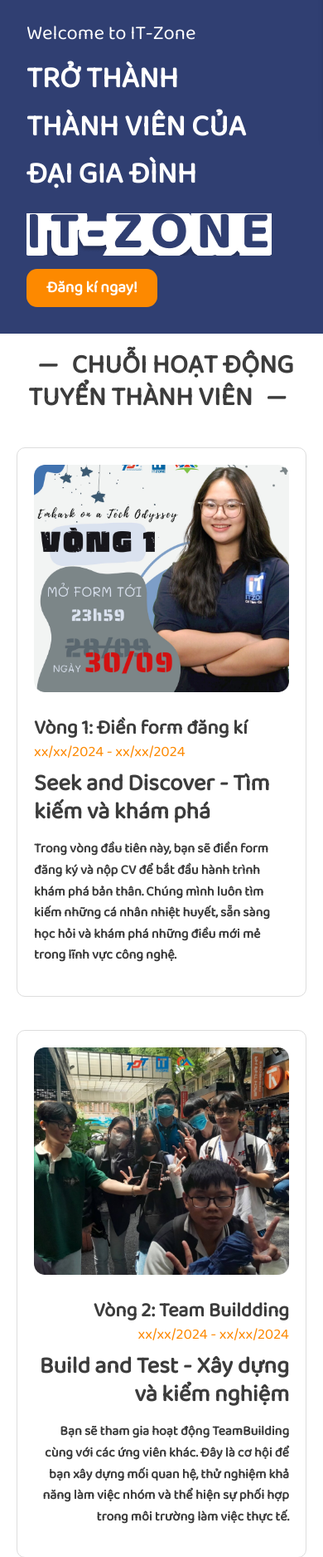
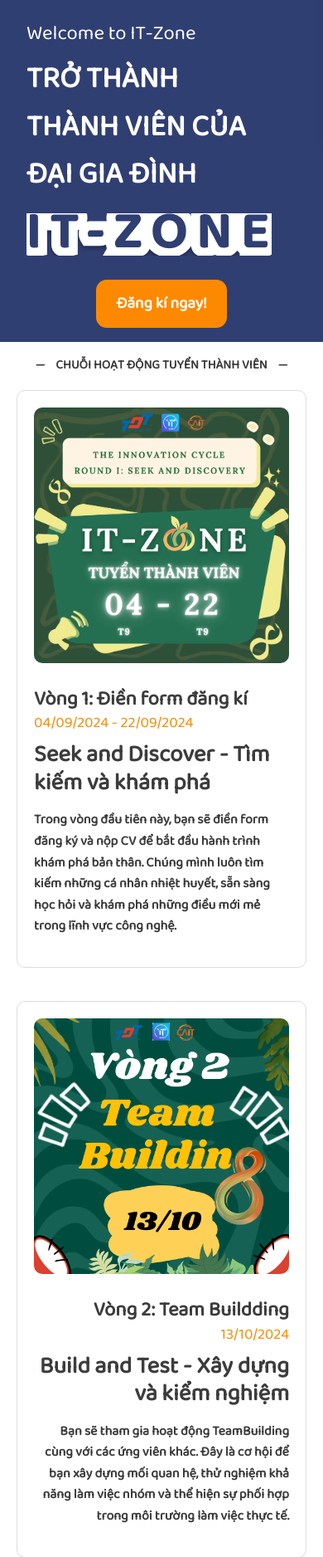
Before and after one commit to Tiendat06/LandingPageITZone, a PHP site: page /recruitment in a window 390 px wide. Shown: the part 205-2081 px from the top of the page at 83% size. Run offline with PHP 8.4, Linux system fonts and the light colour scheme; some libraries are stand-ins or nearby versions.

Commit message:
update content for page recruitment and fix some responsive bug, update error page, footer page, update link for home, activity, recruitment page

```diff
--- a/public/scss/layouts/responsive.scss
+++ b/public/scss/layouts/responsive.scss
@@ -2,6 +2,9 @@
 @media only screen and (max-width: 46.1875em){
   .col-sm-0{
     display: none !important;
+  }
+  .recruitment__top-button--outer{
+    text-align: center;
   }
   .home-activity-right{
     margin-top: 16px;
--- a/public/scss/pages/activity.scss
+++ b/public/scss/pages/activity.scss
@@ -570,7 +570,7 @@
         font-weight: bold;
         text-transform: uppercase;
         @include respond-to('mobile'){
-          font-size: $text-size;
+          font-size: $title-size;
           width: 100%;
         }
       }
--- a/public/scss/pages/recruitment.scss
+++ b/public/scss/pages/recruitment.scss
@@ -105,6 +105,10 @@
       font-weight: bold;
       margin-bottom: 40px;
       position: relative;
+      @include respond-to('mobile'){
+        font-size: 15px;
+        margin-bottom: 20px;
+      }
 
       &::before,
       &::after {
--- a/views/layouts/partials/footer.php
+++ b/views/layouts/partials/footer.php
@@ -12,9 +12,15 @@
             </div>
             <p class="footer-para">CLB HỌC THUẬT IT-Z<span>O</span>NE</p>
             <div class="footer-icon">
-                <img class="footer-icon__item" src="/public/img/icon/icon_location.png" alt="">
-                <img class="footer-icon__item" src="/public/img/icon/icon_mail-filled.png" alt="">
-                <img class="footer-icon__item" src="/public/img/icon/icon_fb.png" alt="">
+                <a target="_blank" href="https://www.facebook.com/caitzone">
+                    <img class="footer-icon__item" src="/public/img/icon/icon_location.png" alt="">
+                </a>
+                <a href="mailto:clbitzone@gmail.com">
+                    <img class="footer-icon__item" src="/public/img/icon/icon_mail-filled.png" alt="">
+                </a>
+                <a target="_blank" href="https://www.facebook.com/caitzone">
+                    <img class="footer-icon__item" src="/public/img/icon/icon_fb.png" alt="">
+                </a>
             </div>
         </div>
     </div>
@@ -25,9 +31,9 @@
                     <h5 class="footer-about__title">Về chúng tôi</h5>
                 </div>
                 <div class="footer-about__text">
-                    <p class="footer-about__para">Thông tin chung</p>
-                    <p class="footer-about__para">Cơ cấu</p>
-                    <p class="footer-about__para">Thành tích</p>
+                    <a href="/" class="footer-about__para d-block">Thông tin chung</a>
+                    <a href="/info" class="footer-about__para d-block">Cơ cấu</a>
+                    <a href="/achievement" class="footer-about__para d-block">Thành tích</a>
                 </div>
             </div>
             <div class="footer-activity">
@@ -35,9 +41,9 @@
                     <h5 class="footer-about__title">Hoạt động</h5>
                 </div>
                 <div class="footer-about__text">
-                    <p class="footer-about__para">Nội bộ</p>
-                    <p class="footer-about__para">Cấp trường</p>
-                    <p class="footer-about__para">Tài trợ</p>
+                    <a href="/activity#local" class="footer-about__para d-block">Nội bộ</a>
+                    <a href="/activity#school" class="footer-about__para d-block">Cấp trường</a>
+                    <a href="/activity#cost" class="footer-about__para d-block">Tài trợ</a>
                 </div>
             </div>
             <div class="footer-support">
@@ -45,8 +51,8 @@
                     <h5 class="footer-about__title">Hỗ trợ</h5>
                 </div>
                 <div class="footer-about__text">
-                    <p class="footer-about__para">Giải đáp</p>
-                    <p class="footer-about__para">Liên hệ</p>
+                    <a target="_blank" href="https://www.facebook.com/caitzone" class="footer-about__para d-block">Giải đáp</a>
+                    <a target="_blank" href="https://www.facebook.com/caitzone" class="footer-about__para d-block">Liên hệ</a>
 <!--                    <p class="footer-about__para">Thành tích</p>-->
                 </div>
             </div>
--- a/views/site/recruitment.php
+++ b/views/site/recruitment.php
@@ -8,11 +8,13 @@
         <div class="recruitment__top-content">
             <div class="recruitment__top-content__text">
                 <p class="recruitment__top-content__text-welcome">Welcome to IT-Zone</p>
-                <div class="recruitment__top-content__text-box">
+                <div class="recruitment__top-content__text-box mb-5">
                     <h1 class="recruitment__top-content__text-subhead">TRỞ THÀNH <br>THÀNH VIÊN CỦA ĐẠI GIA ĐÌNH</h1>
                     <img class="recruitment__top-content__text-logo" src="/public/img/recruitment/IT-ZONE.png" alt="IT-ZONE logo">
                 </div>
-                <button class="recruitment__top-button">Đăng kí ngay!</button>
+                <div class="recruitment__top-button--outer">
+                    <a target="_blank" href="https://forms.gle/PxiyJf4Z3GcpEzwu7" class="recruitment__top-button">Đăng kí ngay!</a>
+                </div>
             </div>
         </div>
     </section>
@@ -22,30 +24,30 @@
         </h1>
         <div class="recruitment__bot-content">
             <div class="recruitment__bot-content__card">
-                <img class="recruitment__bot-content__card-img" src="/public/img/recruitment/rec_1.png" alt="Recruitment stage 1">
+                <img class="recruitment__bot-content__card-img" src="/public/img/recruitment/round-1.png" alt="Recruitment stage 1">
                 <div class="recruitment__bot-content__card-text">
                     <h2 class="recruitment__bot-content__card-text-round">Vòng 1: Điền form đăng kí</h2>
-                    <span class="recruitment__bot-content__card-text-date">xx/xx/2024 - xx/xx/2024</span>
+                    <span class="recruitment__bot-content__card-text-date">04/09/2024 - 22/09/2024</span>
                     <h3 class="recruitment__bot-content__card-text-title">Seek and Discover - Tìm kiếm và khám phá</h3>
                     <p class="recruitment__bot-content__card-text-content">Trong vòng đầu tiên này, bạn sẽ điền form đăng ký và nộp CV để bắt đầu hành trình khám phá bản thân. Chúng mình luôn tìm kiếm những cá nhân nhiệt huyết, sẵn sàng học hỏi và khám phá những điều mới mẻ trong lĩnh vực công nghệ.</p>
                 </div>
             </div>
             <div class="recruitment__bot-content__card">
-                <img class="recruitment__bot-content__card-img" src="/public/img/recruitment/rec_2.png" alt="Recruitment stage 2">
+                <img class="recruitment__bot-content__card-img" src="/public/img/recruitment/round-2.png" alt="Recruitment stage 2">
                 <div class="recruitment__bot-content__card-text">
                     <div style="text-align: end">
                         <h2 class="recruitment__bot-content__card-text-round">Vòng 2: Team Buildding</h2>
-                        <span class="recruitment__bot-content__card-text-date">xx/xx/2024 - xx/xx/2024</span>
+                        <span class="recruitment__bot-content__card-text-date">13/10/2024</span>
                         <h3 class="recruitment__bot-content__card-text-title">Build and Test - Xây dựng và kiểm nghiệm</h3>
                         <p class="recruitment__bot-content__card-text-content">Bạn sẽ tham gia hoạt động TeamBuilding cùng với các ứng viên khác. Đây là cơ hội để bạn xây dựng mối quan hệ, thử nghiệm khả năng làm việc nhóm và thể hiện sự phối hợp trong môi trường làm việc thực tế.</p>
                     </div>
                 </div>
             </div>
             <div class="recruitment__bot-content__card">
-                <img class="recruitment__bot-content__card-img" src="/public/img/recruitment/rec_3.png" alt="Recruitment stage 3">
+                <img class="recruitment__bot-content__card-img" src="/public/img/recruitment/round-3.png" alt="Recruitment stage 3">
                 <div class="recruitment__bot-content__card-text">
                     <h2 class="recruitment__bot-content__card-text-round">Vòng 3: Trải nghiệm</h2>
-                    <span class="recruitment__bot-content__card-text-date">xx/xx/2024 - xx/xx/2024</span>
+                    <span class="recruitment__bot-content__card-text-date">14/10/2024 - 01/11/2024</span>
                     <h3 class="recruitment__bot-content__card-text-title">Deploy and Scale - Triển khai và mở rộng</h3>
                     <p class="recruitment__bot-content__card-text-content">Trong vòng này, bạn sẽ tham gia các hoạt động cùng với các thành viên CLB. Đây là giai đoạn bạn triển khai các ý tưởng và mở rộng khả năng của mình qua các hoạt động thực tế, thể hiện sự sáng tạo và khả năng thích ứng.</p>
                 </div>
@@ -56,17 +58,17 @@
                 <div class="recruitment__bot-content__card-text">
                     <div style="text-align: end">
                         <h2 class="recruitment__bot-content__card-text-round">Vòng 4: Phỏng vấn</h2>
-                        <span class="recruitment__bot-content__card-text-date">xx/xx/2024 - xx/xx/2024</span>
+                        <span class="recruitment__bot-content__card-text-date">03/11/2024</span>
                         <h3 class="recruitment__bot-content__card-text-title">Lead and Reinvent - Dẫn dắt và Tái tạo</h3>
                         <p class="recruitment__bot-content__card-text-content">Vòng cuối cùng là vòng phỏng vấn, nơi bạn sẽ thể hiện sự mong muốn của bản thân cũng như khả năng đóng góp cho sự phát triển của CLB trong tương lai đến với chúng mình. Đây là cơ hội để bạn chứng minh bản thân và bước vào hành trình trở thành thành viên chính thức của CLB.</p>
                     </div>
                 </div>
             </div>
             <div class="recruitment__bot-content__card">
-                <img class="recruitment__bot-content__card-img" src="/public/img/recruitment/rec_5.png" alt="Recruitment results">
+                <img class="recruitment__bot-content__card-img" src="/public/img/recruitment/round-5.png" alt="Recruitment results">
                 <div class="recruitment__bot-content__card-text">
                     <h2 class="recruitment__bot-content__card-text-round">Vòng 5: Kết quả</h2>
-                    <span class="recruitment__bot-content__card-text-date">xx/xx/2024 - xx/xx/2024</span>
+                    <span class="recruitment__bot-content__card-text-date">04/11/2024 - 10/11/2024</span>
                     <h3 class="recruitment__bot-content__card-text-title">Kết quả tuyển thành viên</h3>
                     <p class="recruitment__bot-content__card-text-content">Sau các vòng thử thách, kết quả tuyển chọn sẽ được công bố. Những ứng viên xuất sắc nhất sẽ chính thức gia nhập It-Zone, bắt đầu hành trình đổi mới và phát triển cùng chúng mình nhé.</p>
                 </div>
@@ -74,7 +76,7 @@
             <div class="recruitment__bot-content__ready">
                 <img class="recruitment__bot-content__ready-bg" src="/public/img/recruitment/ready-bg.png" alt="Ready background">
                 <h2 class="recruitment__bot-content__ready-text">Bạn đã sẵn sàng chưa?</h2>
-                <button class="recruitment__bot-content__ready-button">Hãy nhanh tay đăng kí nào!</button>
+                <a target="_blank" href="https://forms.gle/PxiyJf4Z3GcpEzwu7" class="recruitment__bot-content__ready-button">Hãy nhanh tay đăng kí nào!</a>
             </div>
         </div>
     </section>
```
Also changed, not shown: views/error/404.php (+12 -1 lines), public/css/main.css, public/img/general/404.png (added), public/img/recruitment/round-1.png (added), public/img/recruitment/round-2.png (added), public/img/recruitment/round-3.png (added), public/img/recruitment/round-5.png (added), 1 other file.
